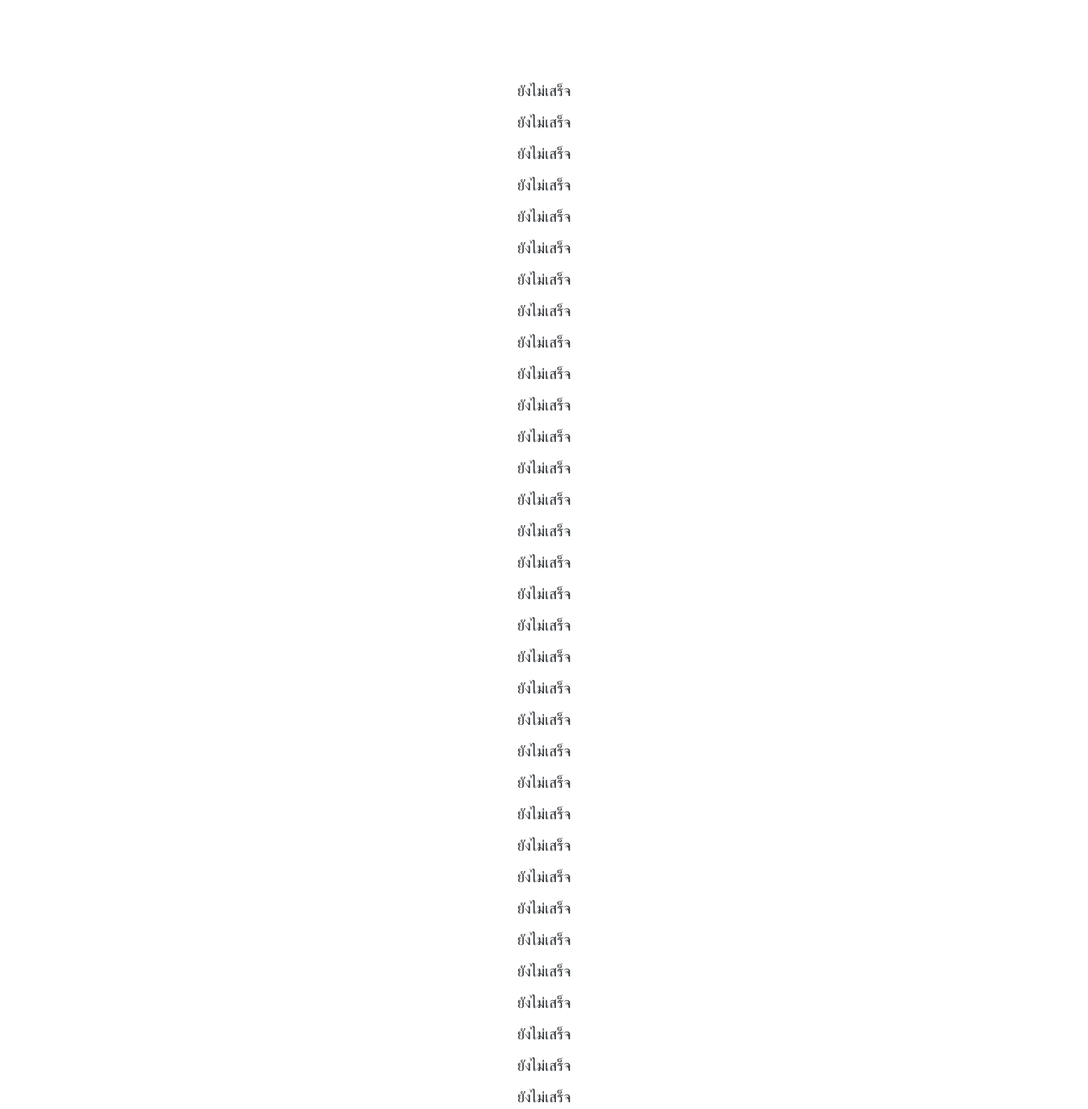
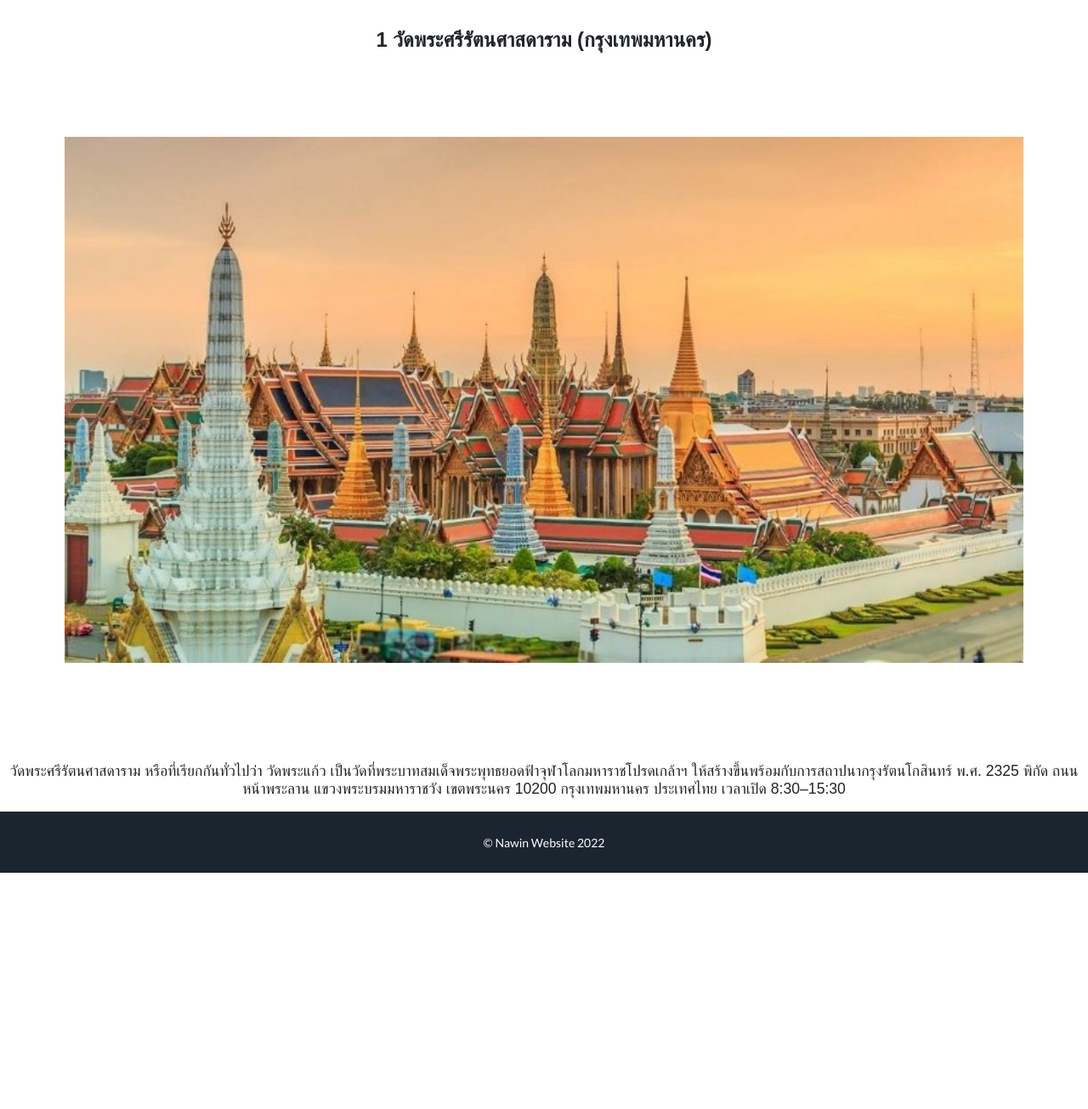
Before and after one commit to Nawin0/Travel, a plain HTML site: page index.html in a window 1280 px wide. Shown: the part 1080-2385 px from the top of the page at 85% size. After the commit the page ends 2107 px from the top, so only its background shows below. Drawn offline with Linux system fonts and the light colour scheme.

Commit message:
Add files via upload

```diff
--- a/index.html
+++ b/index.html
@@ -49,48 +49,43 @@
            </div>
 
            <br>
-           <br>
-           <br>
-           <br>
-
-           <div class ="centar" >
-
-               <p>ยังไม่เสร็จ</p>
-               <p>ยังไม่เสร็จ</p>
-               <p>ยังไม่เสร็จ</p>
-               <p>ยังไม่เสร็จ</p>
-               <p>ยังไม่เสร็จ</p>
-               <p>ยังไม่เสร็จ</p>
-               <p>ยังไม่เสร็จ</p>
-               <p>ยังไม่เสร็จ</p>
-               <p>ยังไม่เสร็จ</p>
-               <p>ยังไม่เสร็จ</p>
-               <p>ยังไม่เสร็จ</p>
-               <p>ยังไม่เสร็จ</p>
-               <p>ยังไม่เสร็จ</p>
-               <p>ยังไม่เสร็จ</p>
-               <p>ยังไม่เสร็จ</p>
-               <p>ยังไม่เสร็จ</p>
-               <p>ยังไม่เสร็จ</p>
-               <p>ยังไม่เสร็จ</p>
-               <p>ยังไม่เสร็จ</p>
-               <p>ยังไม่เสร็จ</p>
-               <p>ยังไม่เสร็จ</p>
-               <p>ยังไม่เสร็จ</p>
-               <p>ยังไม่เสร็จ</p>
-               <p>ยังไม่เสร็จ</p>
-               <p>ยังไม่เสร็จ</p>
-               <p>ยังไม่เสร็จ</p>
-               <p>ยังไม่เสร็จ</p>
-               <p>ยังไม่เสร็จ</p>
-               <p>ยังไม่เสร็จ</p>
-               <p>ยังไม่เสร็จ</p>
-               <p>ยังไม่เสร็จ</p>
-               <p>ยังไม่เสร็จ</p>
-               <p>ยังไม่เสร็จ</p>
 
 
-           </div>
+            <div class="centar1">
+
+                <div class="warning">
+                    <p>1 วัดพระศรีรัตนศาสดาราม (กรุงเทพมหานคร)</p>
+                 </div>
+
+
+
+                 <div data-size="auto" class="centar2" >
+
+                 <img class="axax" src="assets/img/วัด1.jpg">
+
+                </div>
+
+                 <br>
+                 <br>
+
+                <div>
+                    <p>วัดพระศรีรัตนศาสดาราม หรือที่เรียกกันทั่วไปว่า วัดพระแก้ว เป็นวัดที่พระบาทสมเด็จพระพุทธยอดฟ้าจุฬาโลกมหาราชโปรดเกล้าฯ ให้สร้างขึ้นพร้อมกับการสถาปนากรุงรัตนโกสินทร์ พ.ศ. 2325
+                        พิกัด ถนนหน้าพระลาน แขวงพระบรมมหาราชวัง เขตพระนคร 10200 กรุงเทพมหานคร ประเทศไทย
+                        เวลาเปิด 8:30–15:30
+                        </p>
+
+                </div>
+
+
+
+
+
+
+
+            </div>
+
+
+
 
 
 
```
Also changed, not shown: assets/img/วัด1.jpg (added), css/styles.css.
